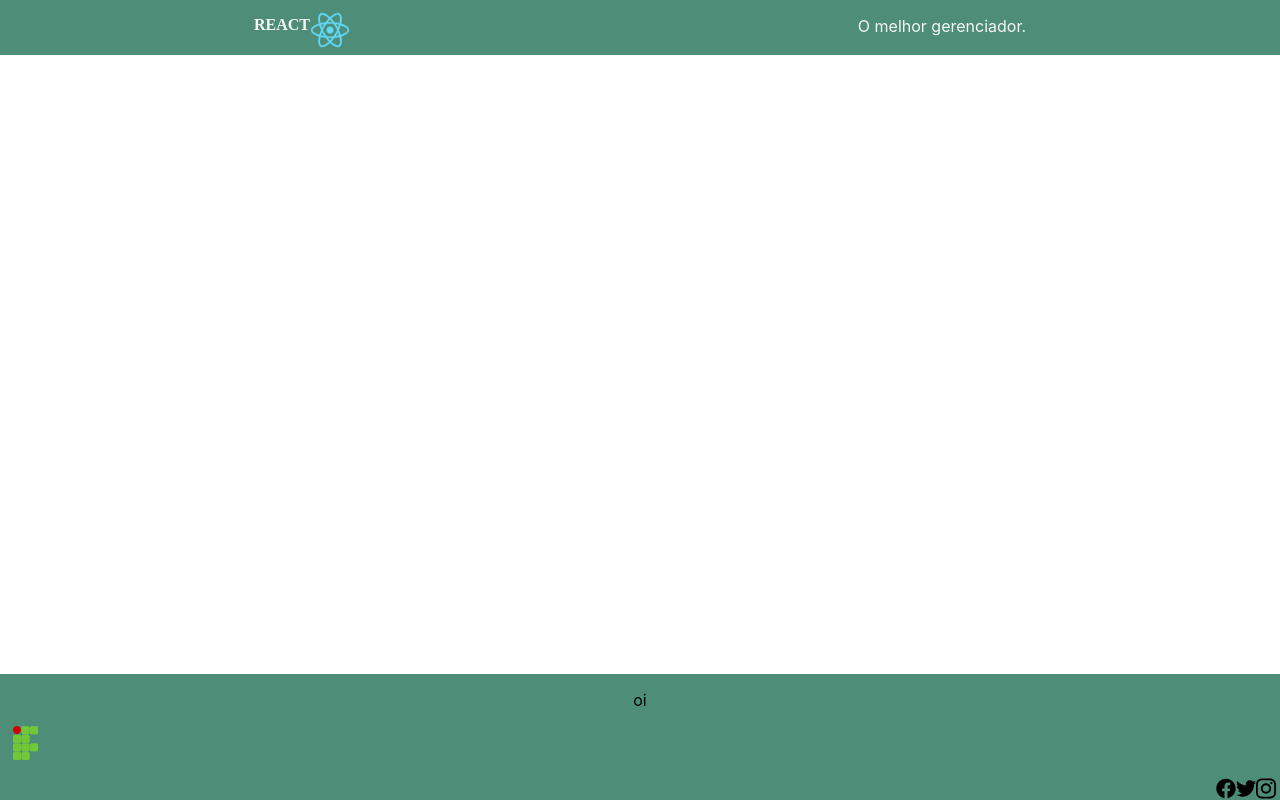
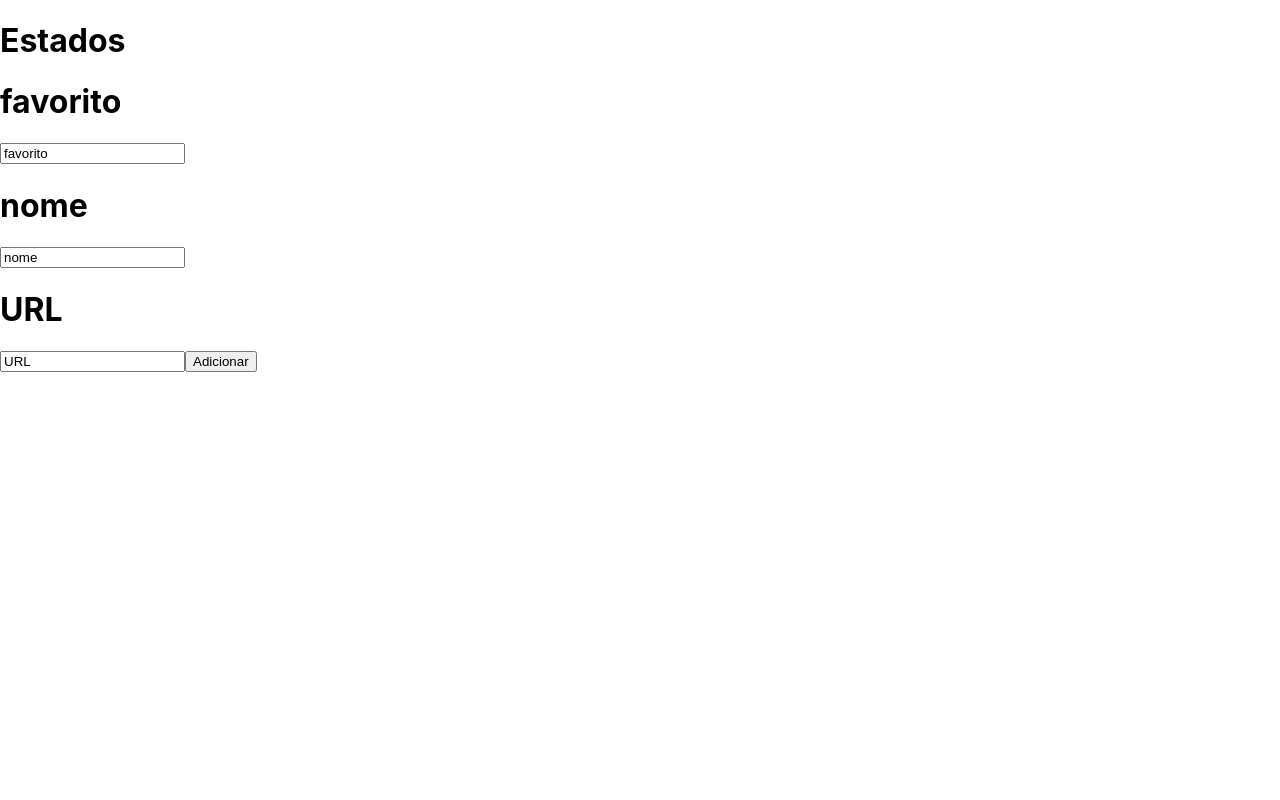
Before and after one commit to fwrnandaaa/gerenciador, a React (Create React App) app: page / in a window 1280 px wide. Built offline with nearby package versions, Linux system fonts and the light colour scheme.

Commit message:
adicionando Estados

```diff
--- a/src/App.js
+++ b/src/App.js
@@ -2,6 +2,8 @@ import "./App.css";
 import Cabecalho from "./componentes/Cabecalho";
 import Conteudo, { OlaMundo } from "./componentes/Conteudo";
 import Rodape from "./componentes/Rodape";
+import Estados from "./exemplos/Estados";
+
 
 //HTML + js é chamado de Arquivo App JSX, pois é o JS extendido.
 //Componente funcional é chamado assim pois é uma função. Ex: function App.
@@ -15,15 +17,17 @@ function App() {
     //tudo que tiver dentro do return será mostrado pro cliente enquanto oq tiver fora é a parte funcional
 //<> é um atalho para "div" e serve de elemento pai para os outros returns.
     <>
-      <Cabecalho
+
+      <Estados />
+      {/* <Cabecalho
         logo="logo192.png"
         titulo="REACT"
         subtitulo="O melhor gerenciador."
-      />
+      /> */}
       {/* é usado a variavel titulo para dar um nome, pois ele pode ser usado diversas vezes. */}
-      <Conteudo />
-
-      <Rodape logo="ifrnLogo.png" titulo="oi" Date="mostraData" />
+      {/* <Conteudo /> */}
+{/*
+      <Rodape logo="ifrnLogo.png" titulo="oi" Date="mostraData" /> */}
     </>
   );
 }
--- /dev/null
+++ b/src/exemplos/Estados/index.jsx
@@ -0,0 +1,36 @@
+import React from 'react';
+import { useState } from "react";
+
+const Estados = () => {
+    const [texto, setTexto] = useState("favorito");
+    const [nome, setNome] = useState("nome");
+    const [url, setUrl] = useState("URL");
+
+    // a const retorna uma variavel e uma função que será responsavel por manipular essa variavel
+
+    function handleInput(valor){
+    setTexto(valor)
+    }
+    function handleName(valor){
+        setNome(valor)
+        }
+        function handleUrl(valor){
+            setUrl(valor)
+            }
+    return (
+        <div>
+            <h1>Estados</h1>
+            <h1>{texto}</h1>
+            <input type="text" value = {texto} onChange={(e)=>handleInput(e.target.value)}/>
+            <h1>{nome}</h1>
+            <input type="text" value = {nome} onChange={(e)=>handleName(e.target.value)}/>
+            <h1>{url}</h1>
+            <input type="text" value = {url} onChange={(e)=>handleUrl(e.target.value)}/>
+            <button> Adicionar</button>
+        </div>
+    )
+
+
+}
+
+export default Estados;
```
